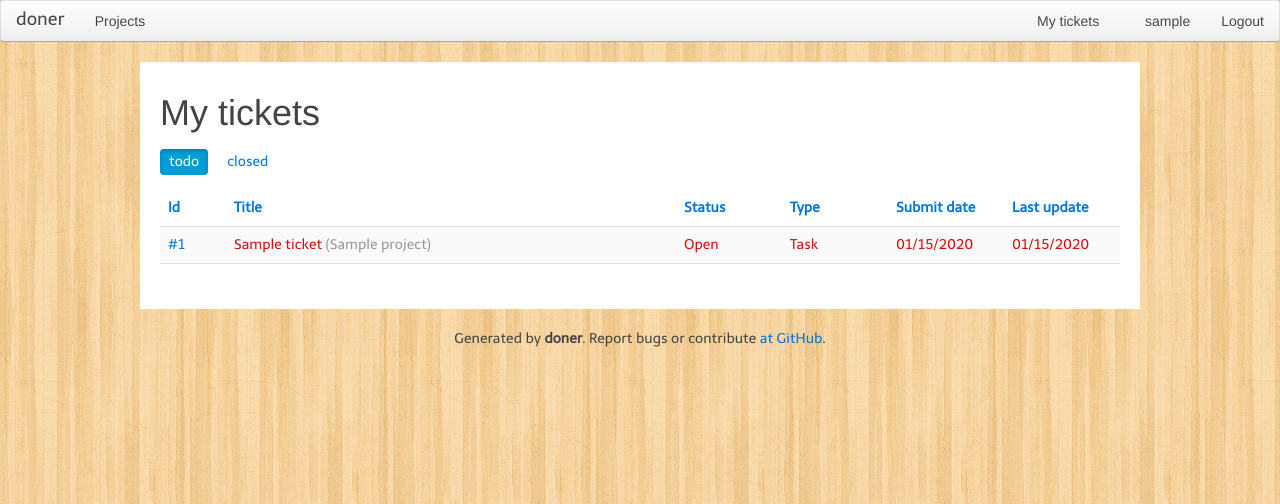
After one commit to jeasoft/doner, a Django app: a page that uses doner/doner/templates/base.html in a window 1280 px wide. The commit adds this page. Shown: the top 504 px of the page. Run offline with Django 3.2, Linux system fonts and the light colour scheme; a user stored in the database is signed in; tables that the repository leaves empty hold one stand-in row (values such as "Sample post"); some libraries are stand-ins or nearby versions.

Commit message:
My tickets

```diff
--- a/doner/doner/templates/base.html
+++ b/doner/doner/templates/base.html
@@ -25,6 +25,7 @@
             <div class="uk-navbar-flip">
                 <ul class="uk-navbar-nav">
                     {% if user.is_authenticated %}
+                        <li><a href="{% url 'my-tickets' %}"><i class="uk-icon-star"></i> {% trans "My tickets" %}</a></li>
                         <li><a href="{% url 'user' user.username %}"><i class="uk-icon-user"></i> {{ user.username }}</a></li>
                         <li><a href="{% url 'logout' %}">{% trans "Logout" %}</a></li>
                     {% else %}
--- a/doner/doner/views.py
+++ b/doner/doner/views.py
@@ -6,6 +6,7 @@ from django.contrib import messages
 from django.contrib.auth import get_user_model
 from django.views.generic.detail import DetailView
 from django.views.generic.edit import UpdateView, FormView
+from django.views.generic.list import ListView
 from django.utils.translation import ugettext as _
 
 from project.access_control_views import LoginRequiredView, UserPrivateView
--- /dev/null
+++ b/doner/project/templates/project/my_tickets.html
@@ -0,0 +1,45 @@
+{% extends "layouts/alpha.html" %}
+{% load i18n %}
+
+{% block title %}{% trans "My tickets" %} &laquo; {% endblock %}
+
+{% block css %}
+    <style>
+     .priority-1 { color: #D50D0D; }
+     .priority-3 { color: #217521; }
+    </style>
+{% endblock %}
+
+{% block content %}
+    <h1>{% trans "My tickets" %}</h1>
+
+    <ul class="uk-subnav uk-subnav-pill">
+        <li{% if not filter %} class="uk-active"{% endif %}><a href="{% url 'my-tickets' %}">{% trans "todo" %}</a></li>
+        <li{% if filter %} class="uk-active"{% endif %}><a href="?filter=closed">{% trans "closed" %}</a></li>
+    </ul>
+
+    <table class="uk-table uk-table-striped">
+        <thead>
+            <th style="width:50px"><a href="#">Id</a></th>
+            <th><a href="?order=title">{% trans "Title" %}</a></th>
+            <th style="width:90px"><a href="?order=status">{% trans "Status" %}</a></th>
+            <th style="width:90px"><a href="?order=ttype">{% trans "Type" %}</a></th>
+            <th style="width:100px"><a href="?order=submitted_date">{% trans "Submit date" %}</a></th>
+            <th style="width:100px"><a href="?order=modified_date">{% trans "Last update" %}</a></th>
+        </thead>
+        <tbody>
+            {% for ticket in object_list %}
+            <tr class="priority-{{ ticket.priority }}">
+                <td>
+                    <a href="{{ ticket.get_absolute_url }}">#{{ ticket.id }}</a>
+                </td>
+                <td>{{ ticket.title }} <span class="uk-text-muted">({{ ticket.project }})</span></td>
+                <td>{{ ticket.get_status_display }}</td>
+                <td>{{ ticket.get_ttype_display }}</td>
+                <td>{{ ticket.submitted_date|date:'SHORT_DATE_FORMAT' }}</td>
+                <td>{{ ticket.modified_date|date:'SHORT_DATE_FORMAT' }}</td>
+            </tr>
+            {% endfor %}
+        </tbody>
+    </table>
+{% endblock %}
--- a/doner/project/urls.py
+++ b/doner/project/urls.py
@@ -2,7 +2,7 @@ from django.conf.urls import patterns, include, url
 
 from .views import (
     ProjectList, Tickets, TicketDetails, ProjectCreate, TicketCreate,
-    TicketEdit, CommentAdd, ProjectActivity, ProjectEdit
+    TicketEdit, CommentAdd, ProjectActivity, ProjectEdit, MyTickets
 )
 
 
@@ -16,4 +16,5 @@ urlpatterns = patterns('project.views',
     url(r'^ticket/(?P<pk>\d+)/$', TicketDetails.as_view(), name='ticket'),
     url(r'^ticket/(?P<pk>\d+)/edit/$', TicketEdit.as_view(), name='ticket-edit'),
     url(r'^ticket/(?P<pk>\d+)/add-comment/$', CommentAdd.as_view(), name='ticket-add-comment'),
+    url(r'^my-ticket/$', MyTickets.as_view(), name='my-tickets'),
 )
--- a/doner/project/views.py
+++ b/doner/project/views.py
@@ -182,3 +182,32 @@ class CommentAdd(MembersOnlyView, CreateView):
 
     def get_success_url(self):
         return self.ticket.get_absolute_url()
+
+
+class MyTickets(ListView):
+
+    model = Ticket
+    template_name = 'project/my_tickets.html'
+    ordering_fields = ('title', 'status', 'ttype', 'submitted_date', 'modified_date')
+
+    def get_queryset(self):
+
+        queryset = self.model.objects.filter(assigned_to=self.request.user)
+
+        filter_by = self.request.GET.get('filter')
+        if filter_by and filter_by in ('closed'):
+            queryset = queryset.filter(status=3)
+        else:
+            queryset = queryset.filter(status__lt=3)
+
+        order = self.request.GET.get('order')
+        if order in self.ordering_fields:
+            queryset = queryset.order_by(order)
+
+        return queryset
+
+    def get_context_data(self, **kwargs):
+        context = super(MyTickets, self).get_context_data(**kwargs)
+        context['filter'] = self.request.GET.get('filter')
+        context['order'] = self.request.GET.get('order')
+        return context
```
Also changed, not shown: doner/locale/pl/LC_MESSAGES/django.po.
